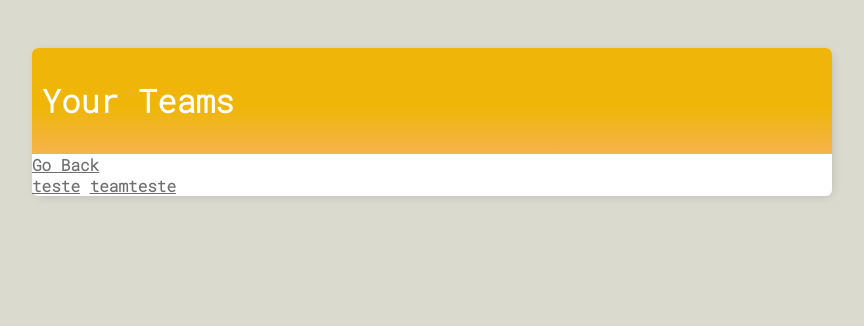
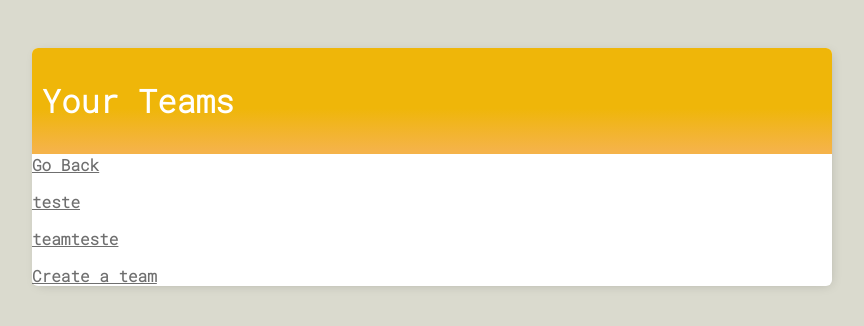
Before and after one commit to TiagoOliveiraa/ToDoApp_Django, a Django app: page /team-list/ in a window 1280 px wide. Shown: the top 326 px of the page, without its empty margins (208-1072 px from the left). Run offline with Django 4.2, Linux system fonts and the light colour scheme; a user stored in the database is signed in; data comes from the database, SQL or seed files in the repository; both versions use the stored data as it was after the commit.

Commit message:
Team Creation option feature and invitation feature beggining

```diff
--- a/main/models.py
+++ b/main/models.py
@@ -12,6 +12,10 @@ class Team(models.Model):
 
     def __str__(self) -> str:
         return self.name
+
+class invitations(models.Model):
+    userID = models.ForeignKey(User, on_delete=models.CASCADE)
+    teamID = models.ForeignKey(Team, on_delete=models.CASCADE)
 
 
 
--- a/main/templates/main/team_list.html
+++ b/main/templates/main/team_list.html
@@ -14,10 +14,11 @@ Team List
         <a href="{% url 'tasks' %}">Go Back</a>
         <div class="team">
             {% for team in teams %}
-            <a href="{% url 'team-task-list' team.id%}">{{team.name}}</a>
+            <p><a href="{% url 'team-task-list' team.id%}">{{team.name}}</a></p>
             {%empty%}
             <p>Team list is empty</p>
             {%endfor%}
+            <p><a href="{% url 'team-create' %}">Create a team</a></p>
         </div>
 
     </div>
--- a/main/urls.py
+++ b/main/urls.py
@@ -1,6 +1,6 @@
 from django.urls import path
 from .views import taskList, taskDetail, taskCreate, taskDelete, taskUpdate, CustomLogin, RegisterPage
-from .views import teamList,teamTaskList, teamTaskCreate
+from .views import teamList,teamTaskList, teamTaskCreate, teamCreate
 from django.contrib.auth.views import LogoutView
 
 urlpatterns = [
@@ -15,4 +15,5 @@ urlpatterns = [
     path('register/', RegisterPage.as_view(), name='register'),
     path('team-list/',teamList.as_view(),name="team-list"),
     path('team-task-create/<int:id>/',teamTaskCreate.as_view(), name="team-task-create"),
+    path('team-create/',teamCreate.as_view(), name="team-create"),
 ]
--- a/main/views.py
+++ b/main/views.py
@@ -123,3 +123,16 @@ class teamTaskCreate(LoginRequiredMixin, CreateView):
     def form_valid(self, form, **kwargs):
         form.instance.team = Team.objects.get(id=self.kwargs['id'])
         return super(teamTaskCreate, self).form_valid(form)
+
+class teamCreate(LoginRequiredMixin, CreateView):
+    model = Team
+    context_object_name = 'team'
+    fields = ['name']
+    success_url = reverse_lazy('tasks')
+
+    def form_valid(self, form):
+        form.save()
+        form.instance.owner = self.request.user
+        form.instance.member.add(self.request.user)
+        form.instance.moderator.add(self.request.user)
+        return super(teamCreate,self).form_valid(form)
```
Also changed, not shown: main/templates/main/team_form.html (added, +16 -0 lines), db.sqlite3, main/migrations/0008_invitations.py (added).
